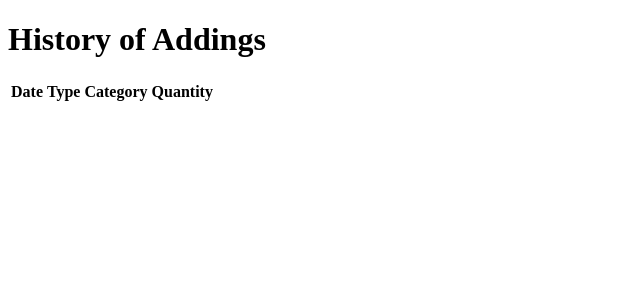
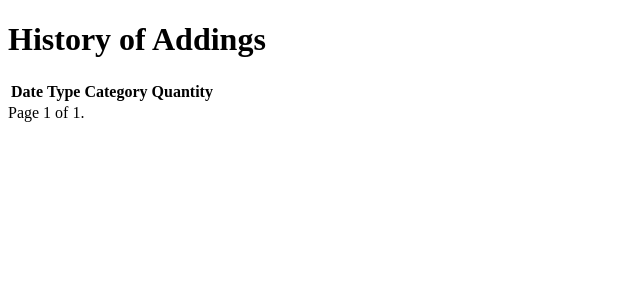
Before and after one commit to marklim-cs/personal_expense_tracker, a Django app: page /history in a window 1280 px wide. Shown: the part 50-350 px from the top of the page, without its empty margins (0-640 px from the left). Run offline with Django 5.2, Linux system fonts and the light colour scheme; a user stored in the database is signed in; data comes from the database, SQL or seed files in the repository; lists and menus that the app fills with data are empty.

Commit message:
pagination in history

```diff
--- a/expense_tracker/app/templates/history.html
+++ b/expense_tracker/app/templates/history.html
@@ -12,15 +12,31 @@
             </tr>
         </thead>
         <tbody>
-            {% for adding in user_addings %}
-                <tr>
-                    <td>{{ adding.date }}</td>
-                    <td>{{ adding.get_expense_type_display}}</td>
-                    <td>{{ adding.get_add_expense_display }}</td>
-                    <td>{{ adding.get_category_display }}</td>
-                    <td>{{ adding.quantity }}</td>
-                </tr>
+            {% for listing in page_obj %}
+            <tr>
+                <td>{{ listing.date }}</td>
+                <td>{{ listing.get_expense_type_display}}</td>
+                <td>{{ listing.get_add_expense_display }}</td>
+                <td>{{ listing.get_category_display }}</td>
+                <td>{{ listing.quantity }}</td>
+            </tr>
             {% endfor %}
         </tbody>
     </table>
+
+    <div class="pagination">
+        <span class="step-links">
+            {% if page_obj.has_previous %}
+                <a href="?page=1">&laquo; first</a>
+                <a href="?page={{ page_obj.previous_page_number }}">previous</a>
+            {% endif %}
+            <span class="current">
+                Page {{ page_obj.number }} of {{ page_obj.paginator.num_pages }}.
+            </span>
+            {% if page_obj.has_next %}
+                <a href="?page={{ page_obj.next_page_number }}">next</a>
+                <a href="?page={{ page_obj.paginator.num_pages }}">last &raquo;</a>
+            {% endif %}
+        </span>
+    </div>
 {% endblock %}
--- a/expense_tracker/app/views.py
+++ b/expense_tracker/app/views.py
@@ -2,7 +2,7 @@ from django.shortcuts import render, redirect
 from django.contrib.auth import authenticate, login, logout
 from django.contrib import messages
 from django.contrib.auth.hashers import make_password #hash the password
-from django.contrib.auth.models import User
+from django.core.paginator import Paginator
 from .forms import UserForm, UserProfileForm, LoginForm, AddMoneyForm
 from .models import UserProfile, AddMoneyInfo
 
@@ -66,8 +66,12 @@ def history(request):
         return render(request, "index.html")
 
     user_addings = AddMoneyInfo.objects.filter(user=request.user).order_by('-date')
+    paginator = Paginator(user_addings, 2)
 
-    return render(request, "history.html", {"user_addings": user_addings})
+    page_number = request.GET.get("page")
+    page_obj = paginator.get_page(page_number)
+
+    return render(request, "history.html", {"page_obj": page_obj})
 
 def handle_signup(request):
     if request.method == "POST":
```
